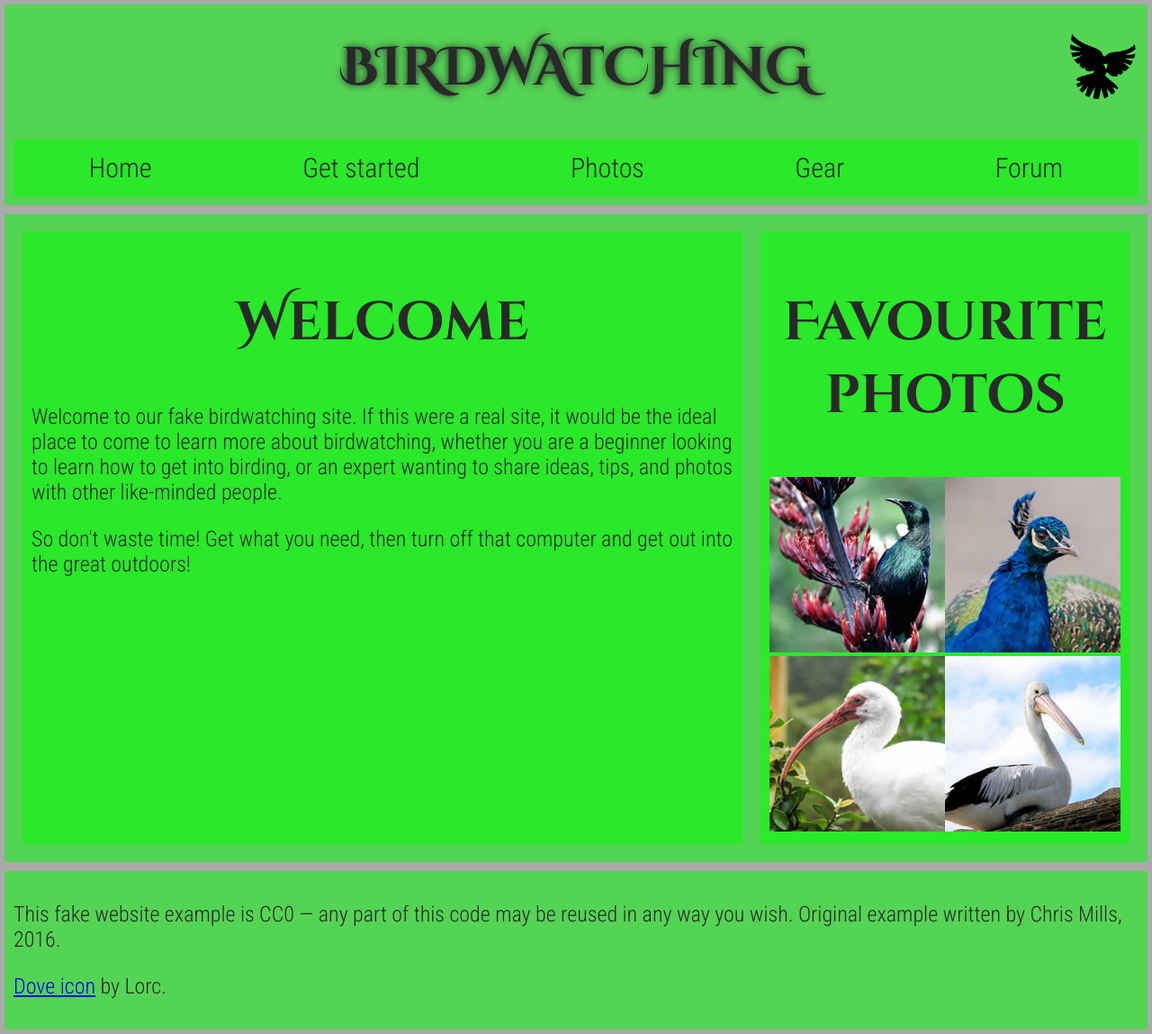
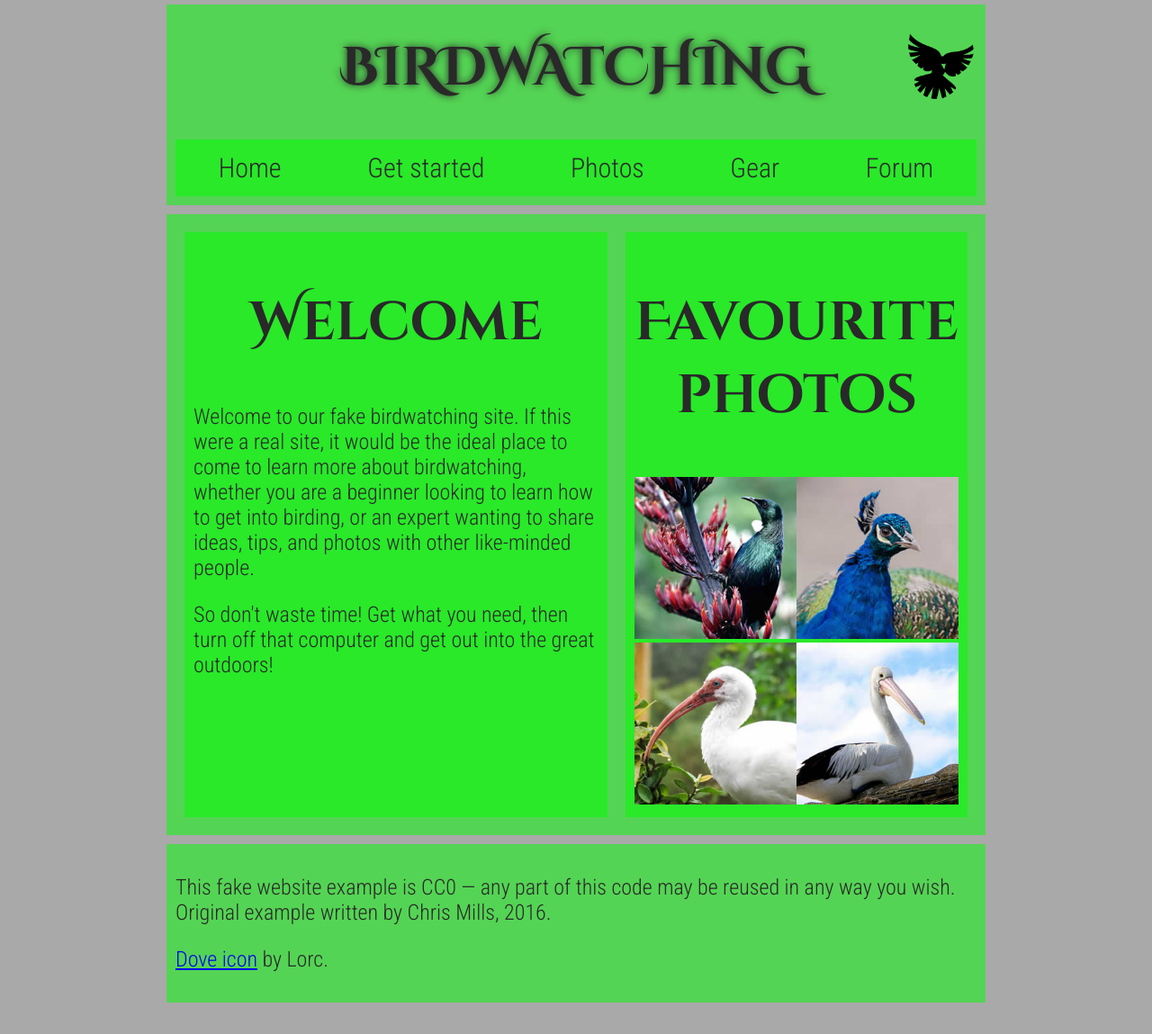
Before and after one commit to RyMacfly/M4.2-Lab, a plain HTML site: page index.html in a window 1280 px wide. Shown: the whole page at 90% size. After the commit the page ends 1119 px from the top, so only its background shows below. Drawn offline with Linux system fonts and the light colour scheme.

Commit message:
reactive window

```diff
--- a/css/style.css
+++ b/css/style.css
@@ -21,6 +21,7 @@ header {
     margin: 0;
     padding: 0;
     background-color: #54D454;
+    min-width: 800px;
 }
 
 nav {
@@ -88,6 +89,7 @@ nav a {
     padding: 20px; /* Adds padding around the section */
     background-color: #54D454;
     margin-top: 10px;
+    min-width: 800px;
 }
 
 .welcome {
@@ -126,4 +128,9 @@ nav a {
     background-color: #54D454;
     padding: 10px;
     margin-top: 10px;
+    min-width: 800px;
   }
+
+  .container {
+    margin: 0 180px 0 180px;
+  }
--- a/index.html
+++ b/index.html
@@ -11,6 +11,9 @@
   </head>
 
   <body>
+
+    <div class="container">
+
       <header>
         <div class="title">
           <h1>BIRDWATCHING</h1>
@@ -67,6 +70,7 @@
         </div>
 
       </footer>
+    </div>
 
 
   </body>
```
